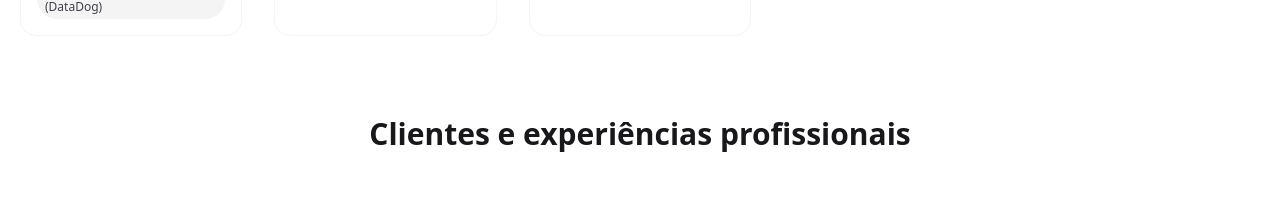
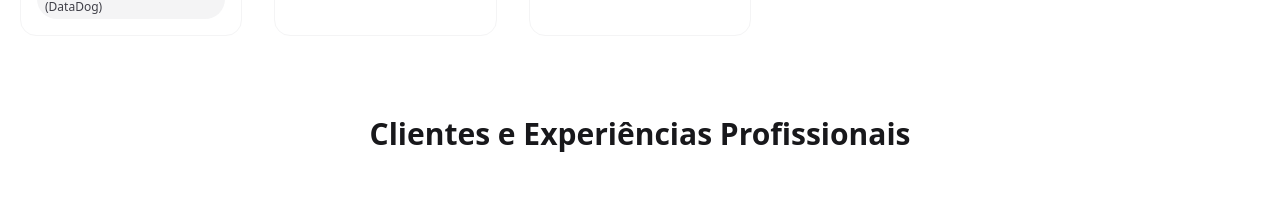
Before and after one commit to RuyLuques/ruyluques, a Next.js app: page / in a window 1280 px wide. Shown: the part 1648-1854 px from the top of the page. Built offline with nearby package versions, Linux system fonts and the light colour scheme.

Commit message:
Ajuste no titulo

```diff
--- a/app/Clients.tsx
+++ b/app/Clients.tsx
@@ -171,7 +171,7 @@ export default function Clients() {
   return (
     <section className="mx-auto max-w-7xl px-5 py-10">
       <h2 className="mb-16 text-center text-3xl font-semibold">
-        Clientes e experiências profissionais
+        Clientes e Experiências Profissionais
       </h2>
 
       <div className="grid grid-cols-1 sm:grid-cols-2 md:grid-cols-3 lg:grid-cols-4 gap-6">
```
